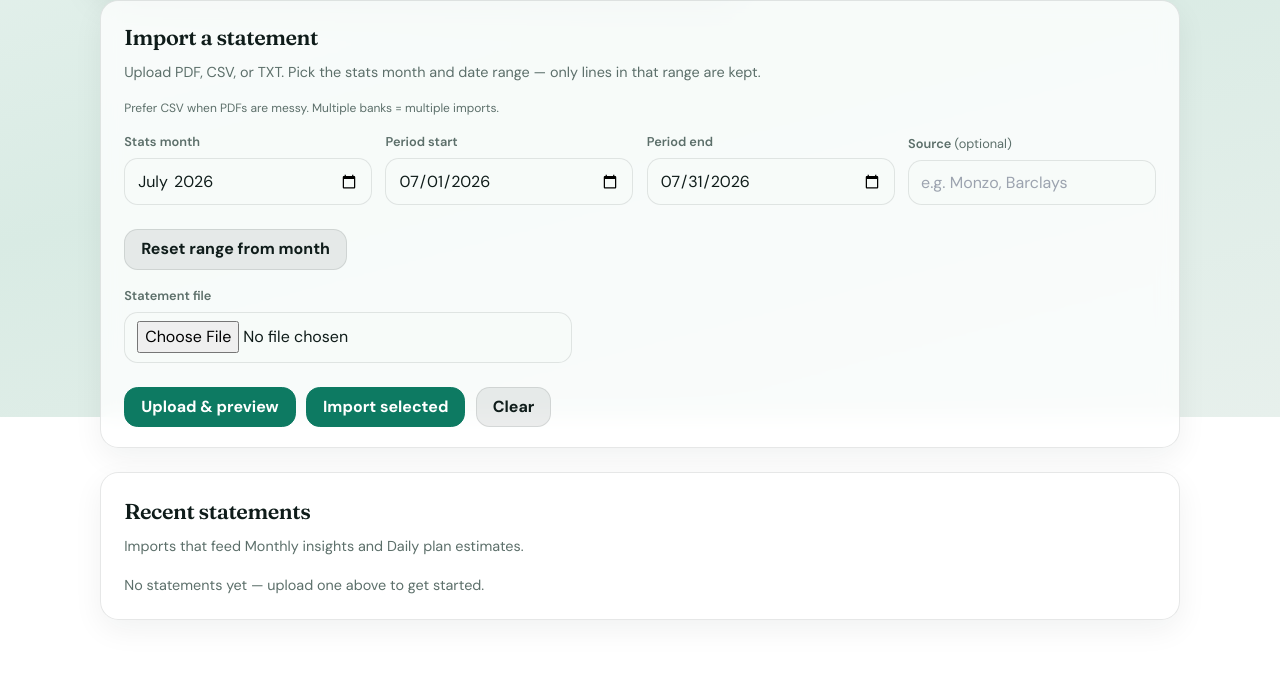
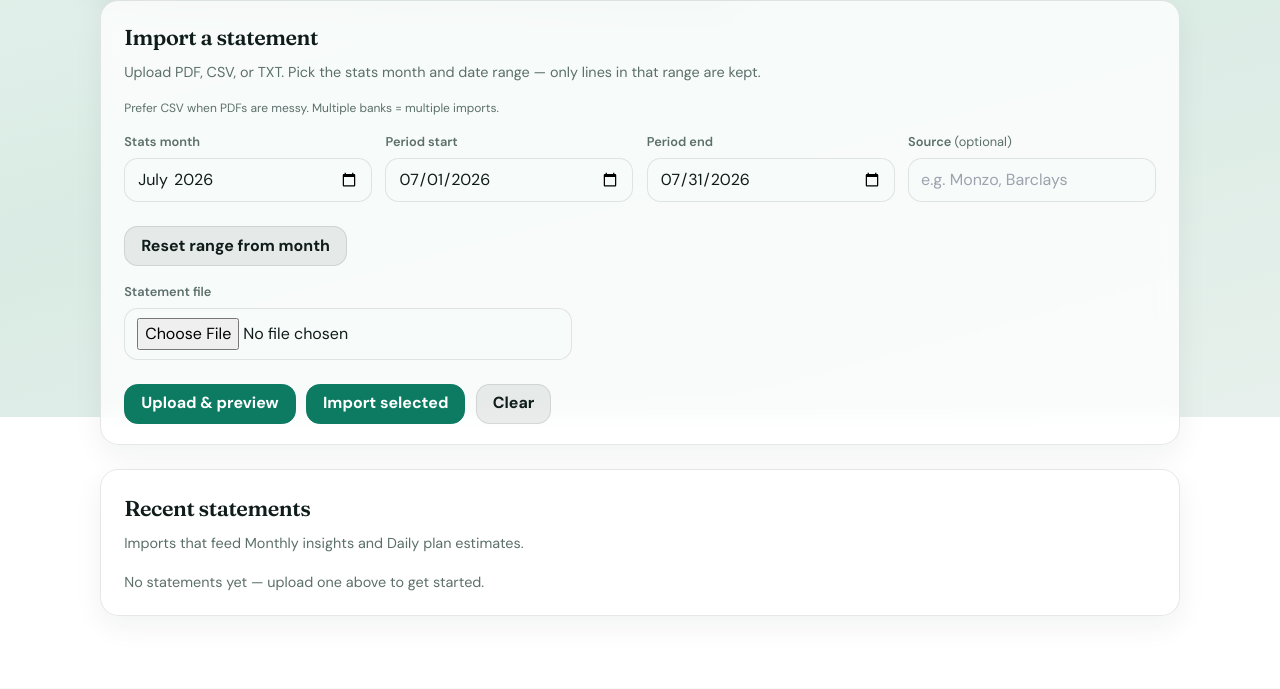
Before and after one commit to Ivaneres/loan-tracker, a Flask app: page / in a window 1280 px wide. Shown: the part 383-1072 px from the top of the page. After the commit the page ends 999 px from the top, so only its background shows below. Run offline with Flask 3, Linux system fonts and the light colour scheme; the visitor is signed in with stand-in values (Sample User, id 1).

Commit message:
Fix Source field vertical alignment in Home import row
Top-align the import fields grid and lock control height so the Source
input lines up with month/date fields even when a hint sits below it.

```diff
--- a/static/style.css
+++ b/static/style.css
@@ -780,6 +780,13 @@ body.home-page {
     box-sizing: border-box;
 }
 
+/* Same box for month/date/text so the Source column lines up with period fields. */
+.import-fields .import-field > input.spending-control {
+    height: 2.75rem;
+    min-height: 2.75rem;
+    line-height: 1.25;
+}
+
 .import-reset {
     align-self: stretch;
     text-align: center;
@@ -800,7 +807,9 @@ body.home-page {
 @media (min-width: 640px) {
     .import-fields {
         grid-template-columns: repeat(2, minmax(0, 1fr));
-        align-items: end;
+        /* Top-align so fields with different heights (e.g. Source + hint)
+           keep labels/inputs on the same row as siblings. */
+        align-items: start;
     }
 
     .import-reset {
```
Also changed, not shown: 15 other files.
